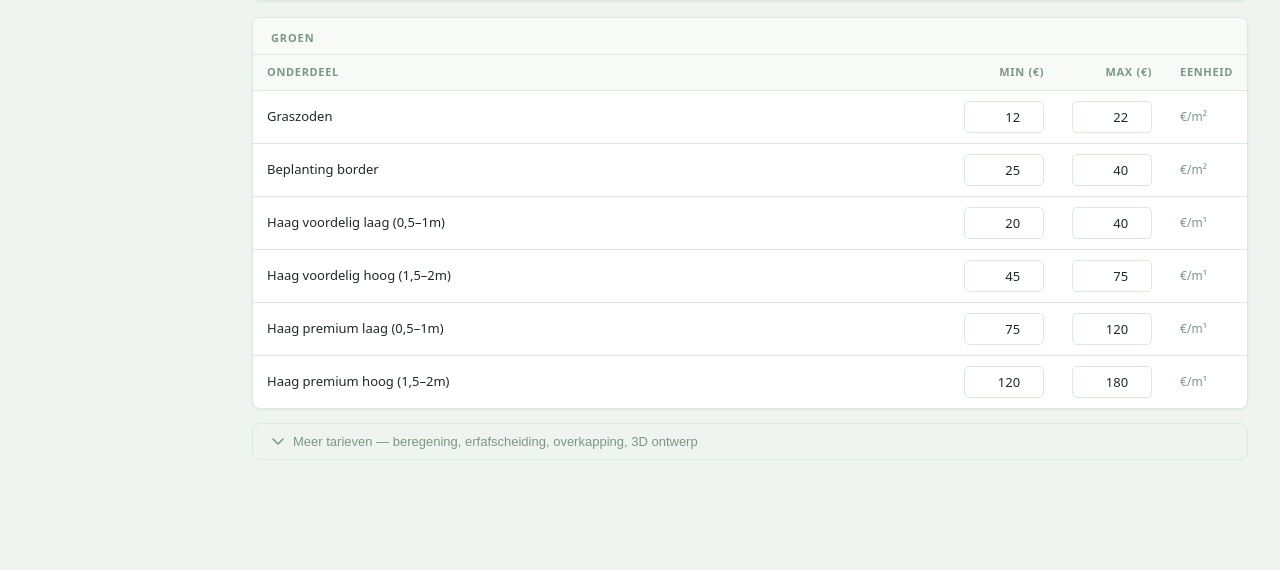
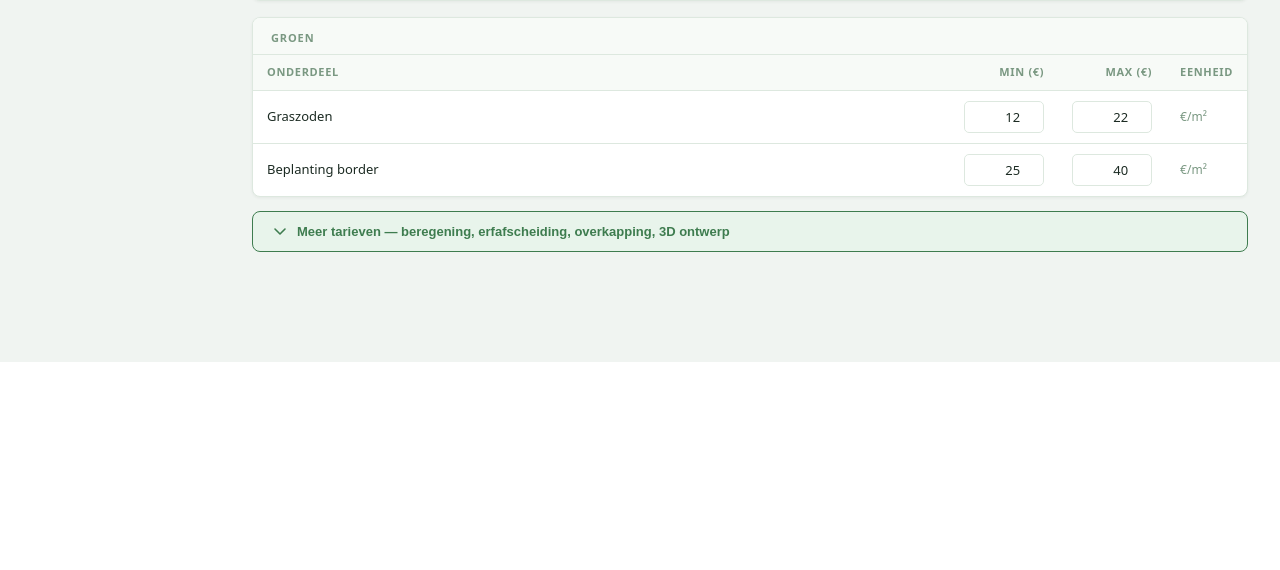
Before and after one commit to MaikVeldman/hovenier-chatbot-demo, a Flask app: page /beheer/tarieven in a window 1280 px wide. Shown: the part 1050-1620 px from the top of the page. After the commit the page ends 1412 px from the top, so only its background shows below. Run offline with Flask 3, Linux system fonts and the light colour scheme; the visitor is signed in with stand-in values (Sample User, id 1); data that the repository does not hold is empty.

Commit message:
UX: haag naar erfafscheiding + meer tarieven knop prominenter

```diff
--- a/server.py
+++ b/server.py
@@ -616,10 +616,6 @@ _PRIJS_CATEGORIEEN = [
     ("Groen", [
         ("graszoden_per_m2",                        "Graszoden",                           "€/m²"),
         ("beplanting_border_per_m2",                "Beplanting border",                   "€/m²"),
-        ("beplanting_haag_voordelig_laag_per_m1",   "Haag voordelig laag (0,5–1m)",        "€/m¹"),
-        ("beplanting_haag_voordelig_hoog_per_m1",   "Haag voordelig hoog (1,5–2m)",        "€/m¹"),
-        ("beplanting_haag_premium_laag_per_m1",     "Haag premium laag (0,5–1m)",          "€/m¹"),
-        ("beplanting_haag_premium_hoog_per_m1",     "Haag premium hoog (1,5–2m)",          "€/m¹"),
     ]),
     ("Beregening", [
         ("beregening_installatie_basis",            "Installatie basis (handmatig)",       "€ vast"),
@@ -637,6 +633,10 @@ _PRIJS_CATEGORIEEN = [
         ("verlichting_basis_per_stuk",              "Verlichting (spot/paal)",             "€/stuk"),
     ]),
     ("Erfafscheiding", [
+        ("beplanting_haag_voordelig_laag_per_m1",   "Haag voordelig laag (0,5–1m)",        "€/m¹"),
+        ("beplanting_haag_voordelig_hoog_per_m1",   "Haag voordelig hoog (1,5–2m)",        "€/m¹"),
+        ("beplanting_haag_premium_laag_per_m1",     "Haag premium laag (0,5–1m)",          "€/m¹"),
+        ("beplanting_haag_premium_hoog_per_m1",     "Haag premium hoog (1,5–2m)",          "€/m¹"),
         ("plaatsen_betonschutting_per_m1",          "Betonschutting",                      "€/m¹"),
         ("plaatsen_designschutting_per_m1",         "Designschutting",                     "€/m¹"),
         ("plaatsen_poortdeur_per_st",               "Poort/deur",                          "€/stuk"),
--- a/templates/admin/tarieven.html
+++ b/templates/admin/tarieven.html
@@ -262,21 +262,21 @@
 .meer-tarieven-btn {
   display: flex;
   align-items: center;
-  gap: 8px;
-  background: none;
-  border: 1px solid var(--border);
+  gap: 10px;
+  background: var(--accent-bg, #E8F4EB);
+  border: 1.5px solid var(--accent);
   border-radius: 8px;
-  padding: 10px 18px;
+  padding: 12px 20px;
   font-size: 13px;
-  font-weight: 500;
-  color: var(--text-3);
+  font-weight: 600;
+  color: var(--accent);
   cursor: pointer;
   width: 100%;
   margin-bottom: 14px;
-  transition: border-color .12s, color .12s;
+  transition: background .12s, border-color .12s;
 }
-.meer-tarieven-btn:hover { border-color: var(--accent); color: var(--accent); }
-.meer-tarieven-btn svg { transition: transform .2s; }
+.meer-tarieven-btn:hover { background: var(--border); }
+.meer-tarieven-btn svg { transition: transform .2s; flex-shrink: 0; }
 .meer-tarieven-btn.open svg { transform: rotate(180deg); }
 </style>
 
```
